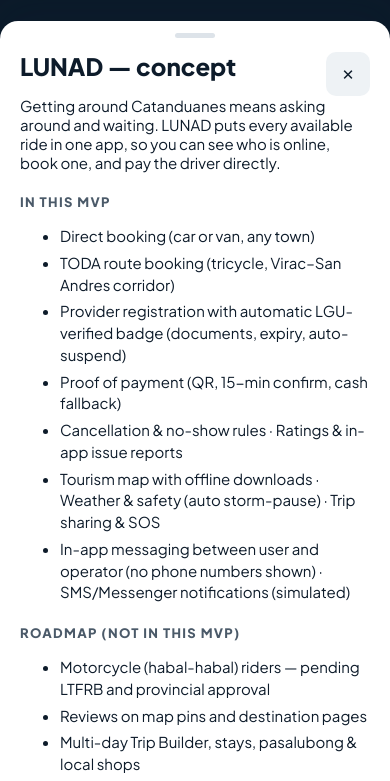
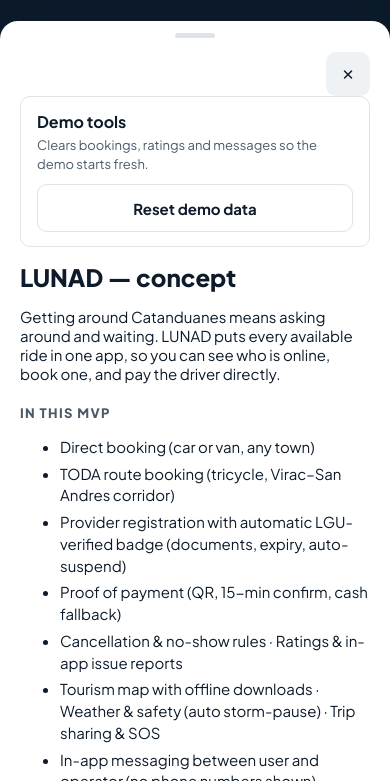
Before and after one commit to nikkoramquia21-prog/Project-Lunad, a plain HTML site: page index.html in a window 390 px wide. Both pictures are taken after a click on the button "Menu". Shown: the part 63-844 px from the top of the page. Drawn offline with nearby package versions, Linux system fonts and the light colour scheme.

Commit message:
Add Reset demo data to the menu (prototype v0.8.4)
Demo tools card in the ☰ menu so the demo can be reset on phones,
where the side panel is hidden.

Co-Authored-By: Claude Opus 5.5 <noreply@anthropic.com>
Claude-Session: https://claude.ai/code/session_01TxY2r4zTma1qGhne8UThyW

```diff
--- a/index.html
+++ b/index.html
@@ -3,7 +3,7 @@
 <head>
 <meta charset="UTF-8">
 <meta name="viewport" content="width=device-width, initial-scale=1">
-<title>LUNAD — Catanduanes Ride Hub (Prototype v0.8.3 · Signal Sun)</title>
+<title>LUNAD — Catanduanes Ride Hub (Prototype v0.8.4 · Signal Sun)</title>
 <link rel="preconnect" href="https://fonts.googleapis.com">
 <link href="https://fonts.googleapis.com/css2?family=Plus+Jakarta+Sans:wght@400;500;600;700;800&display=swap" rel="stylesheet">
 <script src="https://unpkg.com/leaflet@1.9.4/dist/leaflet.js" integrity="sha256-20nQCchB9co0qIjJZRGuk2/Z9VM+kNiyxNV1lvTlZBo=" crossorigin=""></script>
@@ -1781,7 +1781,7 @@ function submitReg(){const name=$('#rn').value.trim();if(!name){toast('Enter a n
 function vPInbox(){const p=prov(S.actingAs);const msgs=S.notifs.filter(n=>n.to===p.id);return `<h2>${ic('mail')} Inbox</h2>${provPick()}${msgs.map(msgHTML).join('')||'<p class="muted">No messages yet.</p>'}`}
 
 /* =================== ABOUT / ROADMAP =================== */
-function openAbout(){modal(`<h2>LUNAD — concept</h2><p>Getting around Catanduanes means asking around and waiting. LUNAD puts every available ride in one app, so you can see who is online, book one, and pay the driver directly.</p>
+function openAbout(){modal(`<div class="card" style="clear:both;margin:8px 0 16px"><b style="font-size:16px">Demo tools</b><p class="muted" style="margin:4px 0 10px">Clears bookings, ratings and messages so the demo starts fresh.</p><button class="btn sec block" onclick="closeModal();STORM_KEY='';resetDemo();flashStorm()">Reset demo data</button></div><h2>LUNAD — concept</h2><p>Getting around Catanduanes means asking around and waiting. LUNAD puts every available ride in one app, so you can see who is online, book one, and pay the driver directly.</p>
  <h3>In this MVP</h3><ul class="flow"><li>Direct booking (car or van, any town)</li><li>TODA route booking (tricycle, Virac–San Andres corridor)</li><li>Provider registration with automatic LGU-verified badge (documents, expiry, auto-suspend)</li><li>Proof of payment (QR, 15-min confirm, cash fallback)</li><li>Cancellation & no-show rules · Ratings & in-app issue reports</li><li>Tourism map with offline downloads · Weather & safety (auto storm-pause) · Trip sharing & SOS</li><li>In-app messaging between user and operator (no phone numbers shown) · SMS/Messenger notifications (simulated)</li></ul>
  <h3>Roadmap (not in this MVP)</h3><ul class="flow"><li>Motorcycle (habal-habal) riders — pending LTFRB and provincial approval</li><li>Reviews on map pins and destination pages</li><li>Multi-day Trip Builder, stays, pasalubong & local shops</li><li>Online payment gateway to replace screenshots</li><li>Bikol and Filipino language switch</li></ul>
  <h3>Open items to confirm</h3><ul class="flow"><li>Can tricycles run from every barangay to San Andres and Virac, or only from the town centers?</li><li>LGU fare matrix for the TODA corridor</li><li>Is a private motorcycle allowed to carry paying passengers in the province?</li><li>Who reviews in-app reports day-to-day: the LGU, an LUNAD support team, or both?</li><li>Cancellation fee amount and free window</li><li>Which hotline numbers should SOS use?</li></ul>`)}
```
